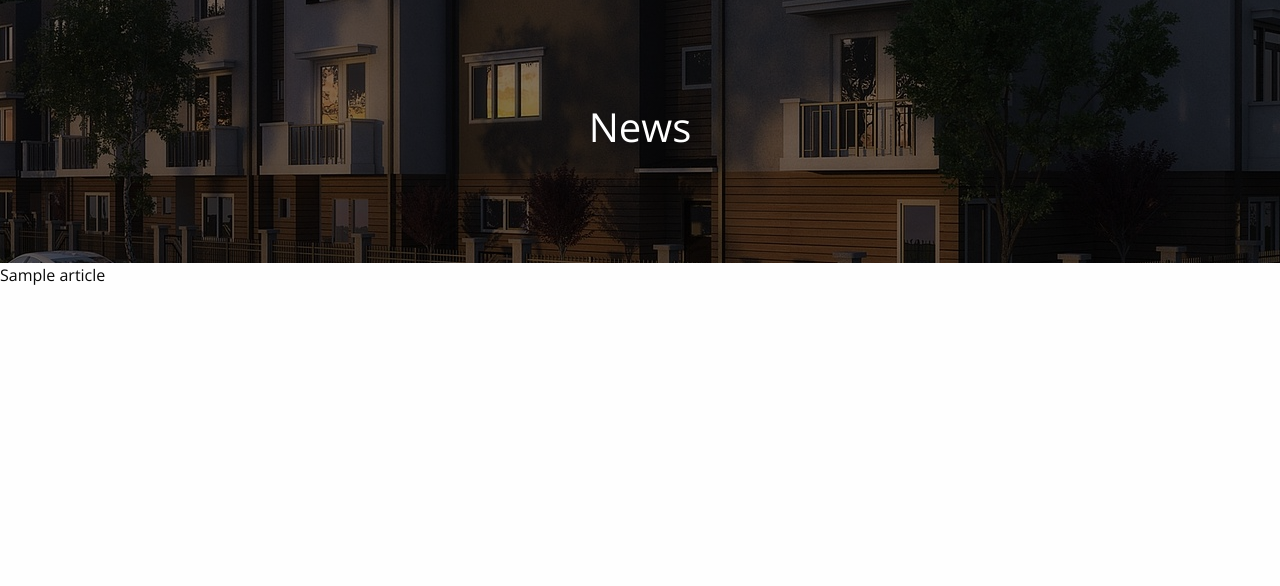
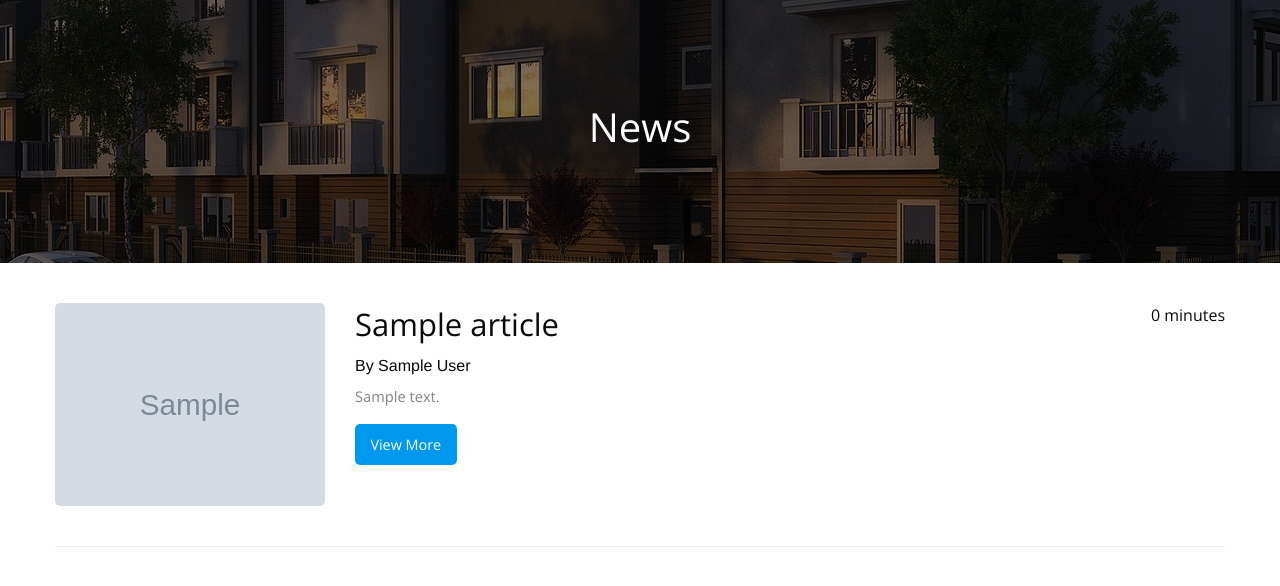
Before and after one commit to brandond98/real_estate, a Django app: template templates/apps/news/news.html in a window 1280 px wide. Shown: the part 76-662 px from the top of the page. Run offline with Django 3.2, Linux system fonts and the light colour scheme; the template is opened without the code that fills it: most values are stand-ins (such as "Sample title", 1, 10 or a date in 2020); grey boxes marked "Sample" are stand-in pictures; some libraries are stand-ins or nearby versions.

Commit message:
updated news page

```diff
--- a/news/models.py
+++ b/news/models.py
@@ -5,6 +5,8 @@ from datetime import datetime
 class Article(models.Model):
 
     title = models.CharField(max_length=100)
+    description = models.TextField(blank=True)
+    image = models.ImageField(upload_to='photos/%Y/%m/%d/', blank=True)
     content = models.TextField(blank=False)
     author = models.ForeignKey(Realtor, on_delete=models.DO_NOTHING)
     is_published = models.BooleanField (default=True)
--- a/news/views.py
+++ b/news/views.py
@@ -13,7 +13,7 @@ def index(request):
     return render (request, 'apps/news/news.html', context)
 
 def article(request, article_id):
-    article = get_object_or_404(Article, pk=a_id)
+    article = get_object_or_404(Article, pk=article_id)
 
     context = {
         'article': article,
--- a/real_estate/static/css/app.css
+++ b/real_estate/static/css/app.css
@@ -508,3 +508,34 @@ height: 100%;
   left: 0;
   margin-top: 40px;
 }
+
+.article-list {
+
+  list-style: none;
+  margin: 0;
+}
+
+.article-list li {
+
+  padding: 40px 0;
+  border-bottom: 1px solid #eee;
+}
+
+.article-list p{
+
+  margin: 0;
+  font-size: 11pt;
+  color: #848484;
+}
+
+.article-list img{
+
+  border-radius: 5px;
+}
+
+.article-list .button {
+
+  margin: 1rem 0 0;
+  background: #0098ef;
+  border-radius: 5px;
+}
--- a/templates/apps/news/news.html
+++ b/templates/apps/news/news.html
@@ -1,10 +1,45 @@
 {% extends "base.html" %}
 
+{% load humanize %}
+
 {% block content %}
+
 <div class="page-header">
   <h2>News</h2>
 </div>
-{% for article in news %}
- {{ article.title}}
-{% endfor %}
+<div class="news-page">
+  <div class="grid-container">
+    <div class="grid-x grid-padding-x">
+      <div class="cell">
+        {% if news %}
+        <ul class="article-list">
+          {% for article in news %}
+          <li>
+            <div class="grid-x grid-padding-x">
+              <div class="cell small-3">
+                <img src="{{ article.image.url }}" alt="">
+              </div>
+              <div class="cell small-6">
+                <h3>{{ article.title }}</h3>
+                <h6>By {{ article.author }}</h6>
+                <p>{{ article.description }}</p>
+                <a class=button href="{% url 'article' article.id %}">View More</a>
+              </div>
+              <div class="cell small-3 text-right">
+                <span>{{ article.published_date | timesince }}</span>
+              </div>
+            </div>
+          </li>
+          {% endfor %}
+        </ul>
+        {% else %}
+        <div class="cell">
+          <h2>No Articles Available</h2>
+        </div>
+        {% endif %}
+      </div>
+    </div>
+  </div>
+</div>
+
 {% endblock %}
```
Also changed, not shown: news/migrations/0003_auto_20190118_1330.py (added).
